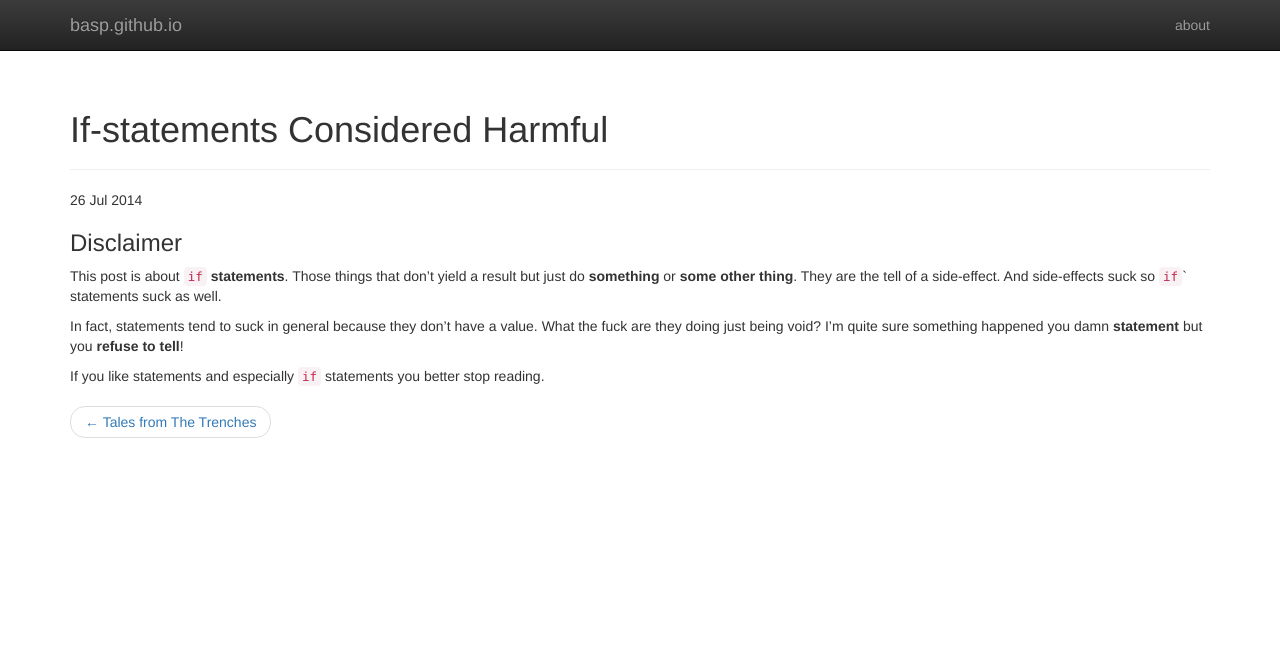
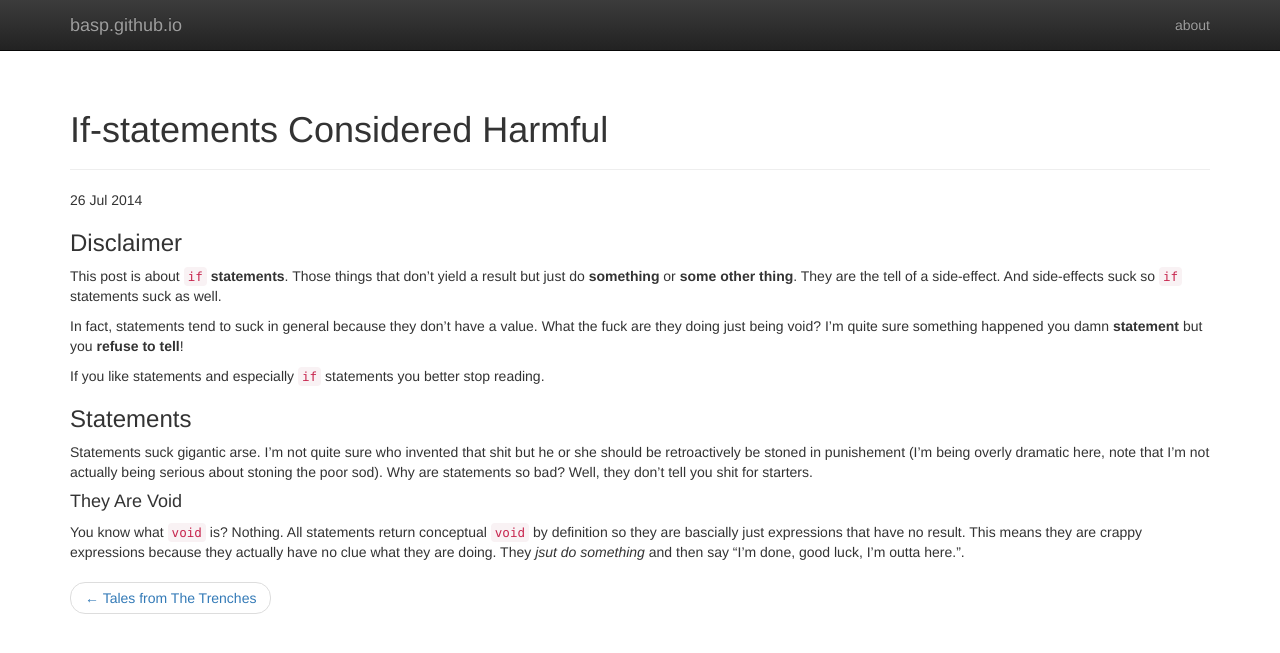
Before and after one commit to basp/basp.github.io, a Jekyll site: the page built from _posts/2014-07-26-if-statements-considered-harmful.md, in a window 1280 px wide. Shown: the top 653 px of the page. Built offline with Jekyll 4.4.1, drawn with Linux system fonts in a browser that asks for light colours; nearby versions of some CDN libraries; Markdown is read by kramdown in place of the engine named in the settings.

Commit message:
Will this work?

`````diff
--- a/_posts/2014-07-26-if-statements-considered-harmful.md
+++ b/_posts/2014-07-26-if-statements-considered-harmful.md
@@ -4,8 +4,14 @@ tags: software development
 layout: post
 ---
 ### Disclaimer
-This post is about ```if``` __statements__. Those things that don't yield a result but just do __something__ or __some other thing__. They are the tell of a side-effect. And side-effects suck so ```if```` statements suck as well.
+This post is about ```if``` __statements__. Those things that don't yield a result but just do __something__ or __some other thing__. They are the tell of a side-effect. And side-effects suck so ```if``` statements suck as well.
 
 In fact, statements tend to suck in general because they don't have a value. What the fuck are they doing just being void? I'm quite sure something happened you damn __statement__ but you __refuse to tell__!
 
 If you like statements and especially ```if``` statements you better stop reading.
+
+### Statements
+Statements suck gigantic arse. I'm not quite sure who invented that shit but he or she should be retroactively be stoned in punishement (I'm being overly dramatic here, note that I'm not actually being serious about stoning the poor sod). Why are statements so bad? Well, they don't tell you shit for starters.
+
+#### They Are Void
+You know what ```void``` is? Nothing. All statements return conceptual ```void``` by definition so they are bascially just expressions that have no result. This means they are crappy expressions because they actually have no clue what they are doing. They _jsut do something_ and then say "I'm done, good luck, I'm outta here.".
`````
